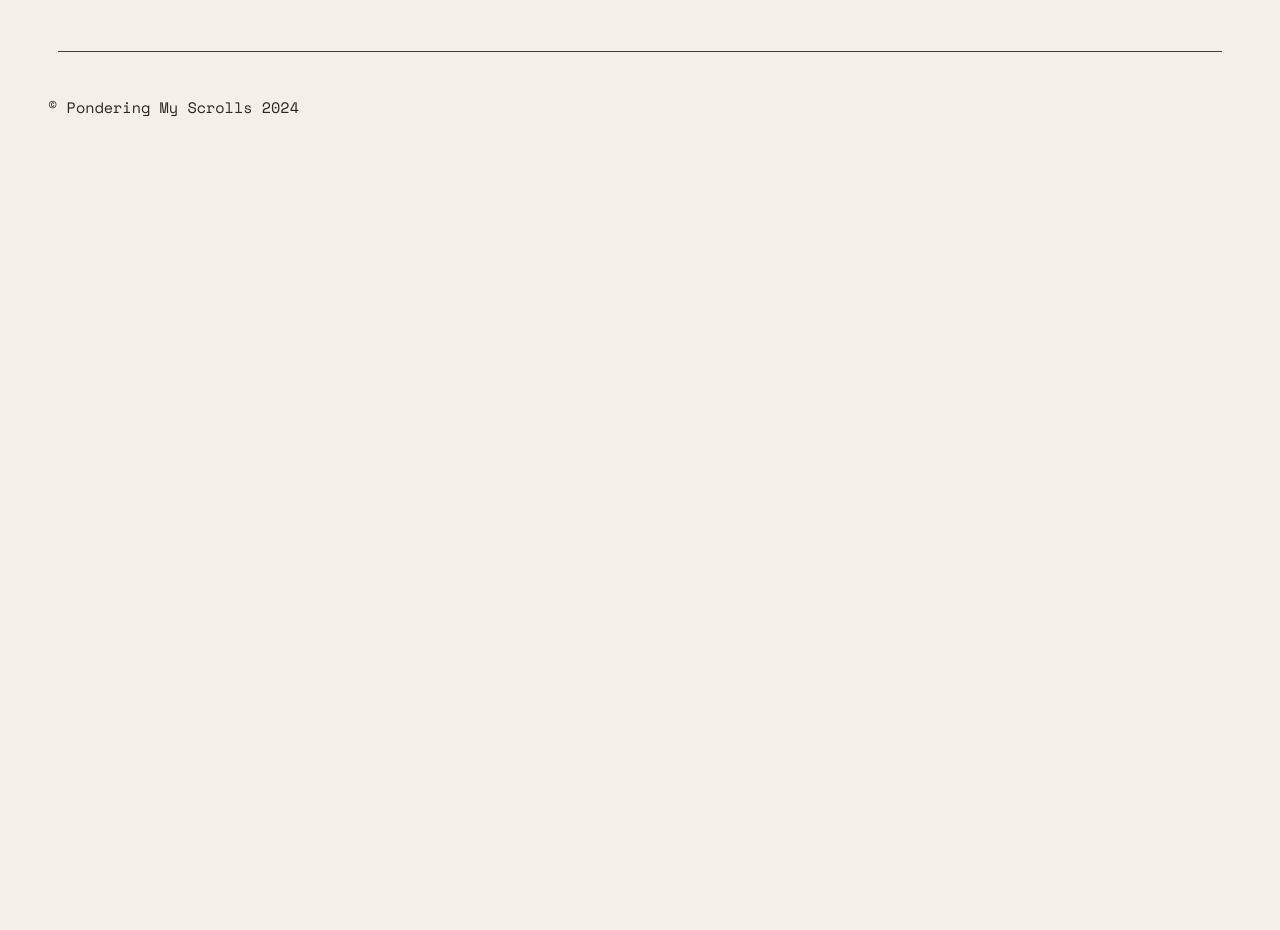
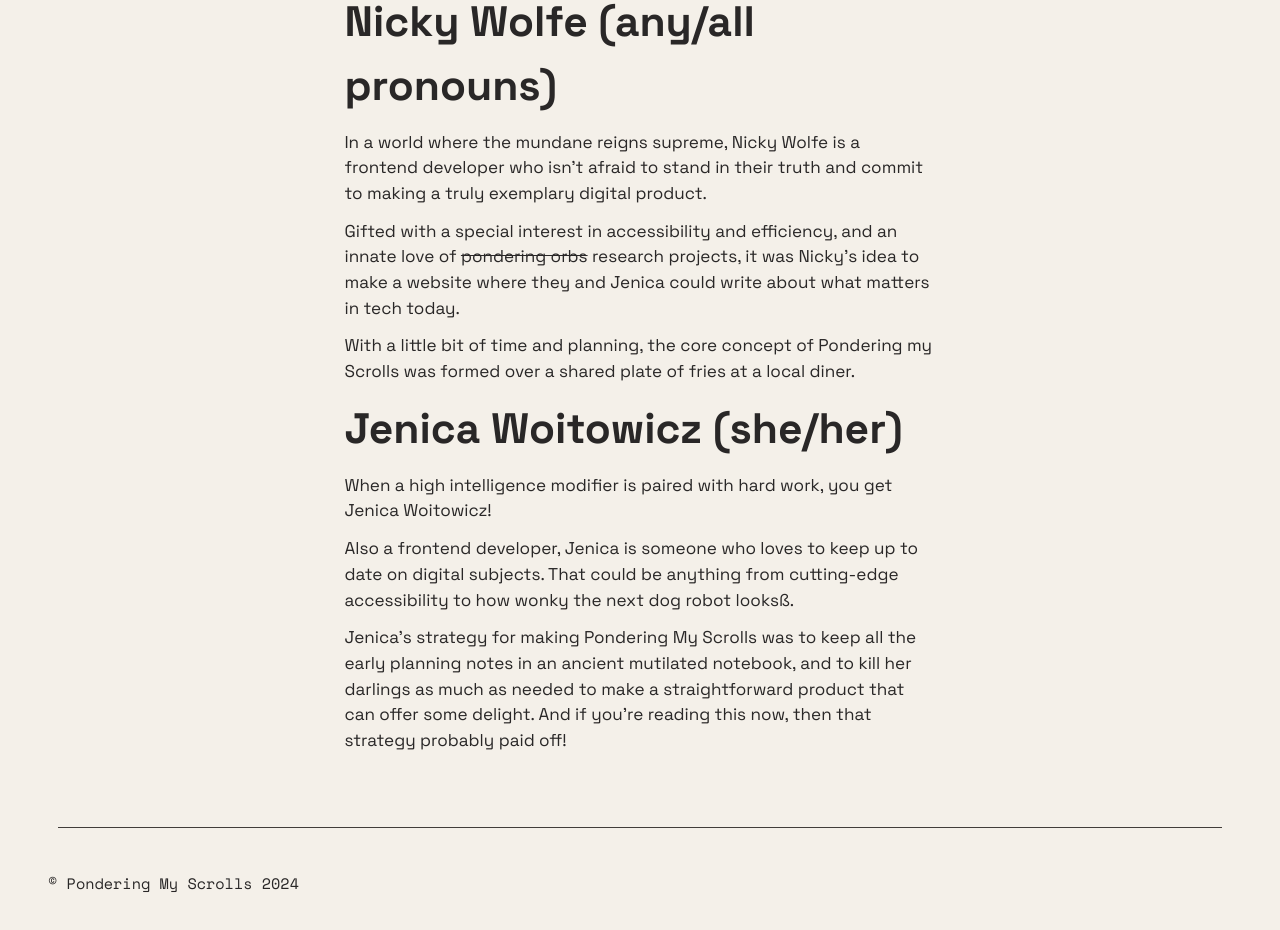
Before and after one commit to Pondering-My-Scrolls/pondering-my-scrolls-website, a Next.js app: page /about in a window 1280 px wide. Shown: the part 280-1210 px from the top of the page. Before the commit the page ends 800 px from the top, so only its background shows below. Built offline with nearby package versions, Linux system fonts and the light colour scheme; a web font is replaced by a local one.

Commit message:
I made us some bios!!!
Absolutely feel free to change em

```diff
--- a/app/about/page.js
+++ b/app/about/page.js
@@ -11,11 +11,34 @@ function About() {
     return (
         <main className="about wo">
             <PageHeader h1="About" />
-            <section className="page-content wo">
-                <div className="wysiwyg col-3-9 m-col-3-8 s-col-1-5">
-
+            <article className="page-content wo">
+                <div className="wysiwyg col-3-10 m-col-3-8 s-col-1-5">
+                    <h2>Nicky Wolfe (any/all pronouns)</h2>
+                    <p>
+                        In a world where the mundane reigns supreme, Nicky Wolfe is a frontend developer
+                        who isn't afraid to stand in their truth and commit to making a truly exemplary digital product.
+                    </p>
+                    <p>
+                        Gifted with a special interest in accessibility and efficiency, and an innate love of <s>pondering orbs</s> research projects,
+                        it was Nicky's idea to make a website where they and Jenica could write about what
+                        matters in tech today.
+                    </p>
+                    <p>With a little bit of time and planning, the core concept of Pondering my Scrolls was formed over a shared plate of fries at a local diner.</p>
                 </div>
-            </section>
+                <div className="wysiwyg col-3-10 m-col-3-8 s-col-1-5">
+                    <h2>Jenica Woitowicz (she/her)</h2>
+                    <p>When a high intelligence modifier is paired with hard work, you get Jenica Woitowicz!</p>
+                    <p>
+                        Also a frontend developer, Jenica is someone who loves to keep up to date on digital subjects. That could be anything from
+                        cutting-edge accessibility to how wonky the next dog robot looksß.
+                    </p>
+                    <p>
+                        Jenica's strategy for making Pondering My Scrolls was to keep all the early planning notes in an ancient
+                        mutilated notebook, and to kill her darlings as much as needed to make a straightforward product that can offer some delight.
+                        And if you're reading this now, then that strategy probably paid off!
+                    </p>
+                </div>
+            </article>
         </main>
     )
 }
```
